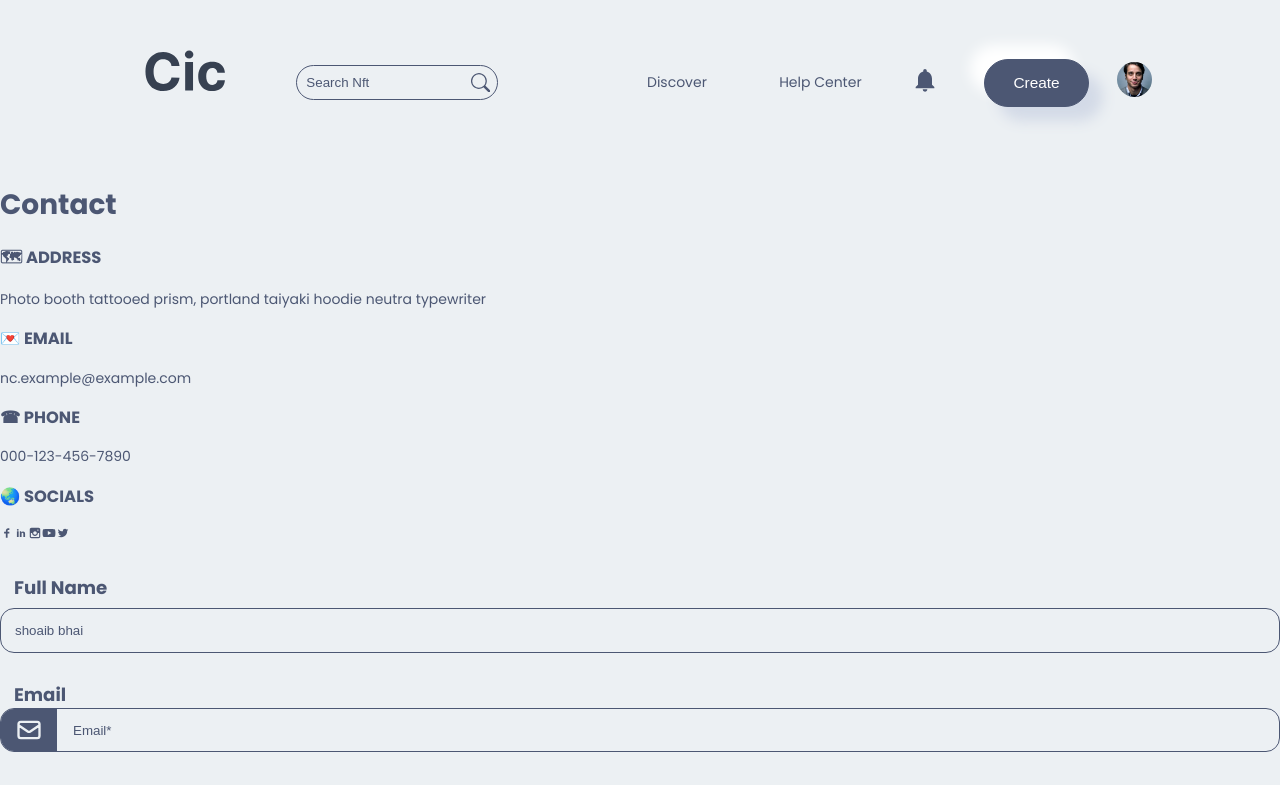
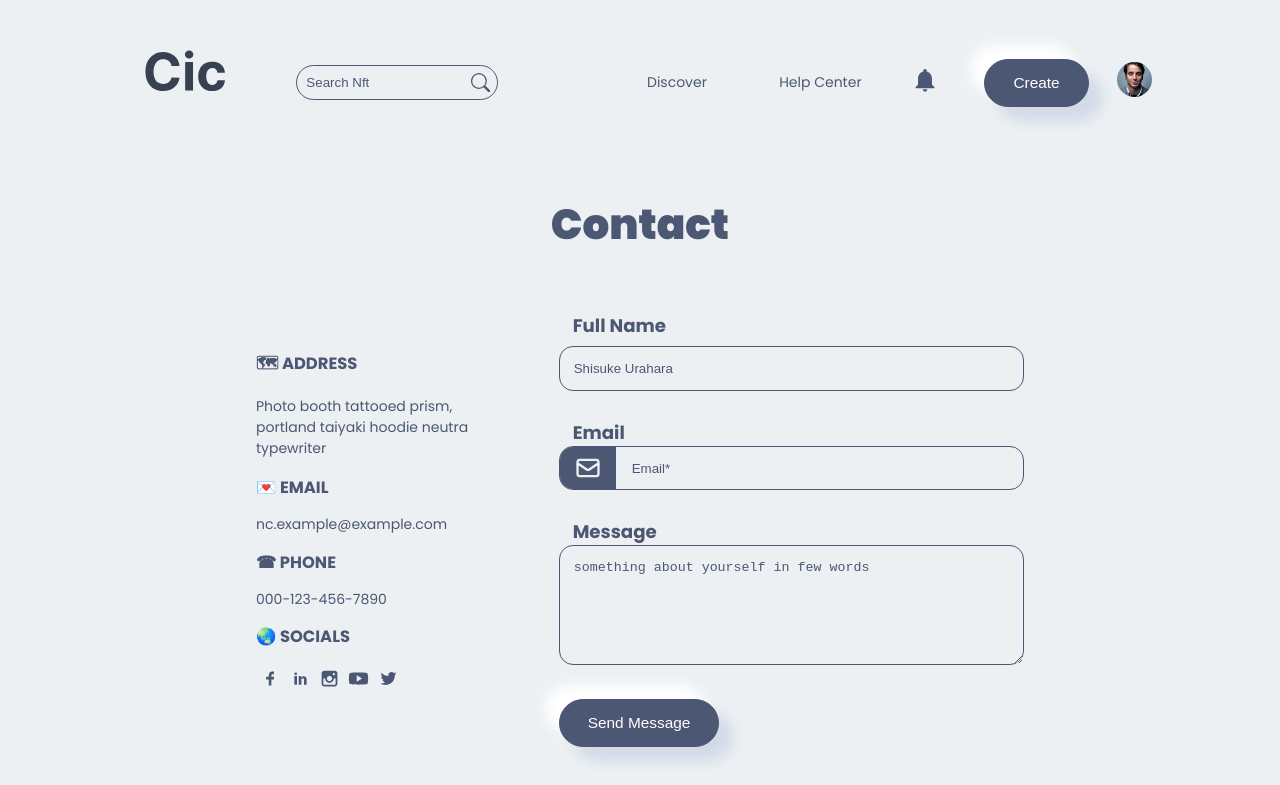
Before and after one commit to shisukeUrahara/web3-nft-marketplace, a Next.js app in the folder client/: page /contactUs in a window 1280 px wide. Shown: the top 785 px of the page. Built offline with nearby package versions, Linux system fonts and the light colour scheme.

Commit message:
styled contractUs page

```diff
--- a/client/src/pages/contactUs.js
+++ b/client/src/pages/contactUs.js
@@ -64,7 +64,7 @@
                 <label htmlFor="name">Full Name</label>
                 <input
                   type="text"
-                  placeholder="shoaib bhai"
+                  placeholder="Shisuke Urahara"
                   className={formStyle.Form_box_input_userName}
                 />
               </div>
--- a/client/src/styles/contactUs.module.css
+++ b/client/src/styles/contactUs.module.css
@@ -0,0 +1,53 @@
+
+
+.contactUs{
+    width: 100%;
+}
+
+.contactUs_box{
+    width: 60%;
+    margin:  0 auto;
+}
+
+.contactUs_box h1{
+    text-align: center;
+    font-size: 3rem;
+    font-weight: 900;
+}
+
+.contactUs_box_box{
+    display: grid;
+    grid-template-columns: 1fr 2fr;
+    gap: 5rem;
+    align-items: center;
+    align-self: flex-start;
+    margin-bottom: 10rem;
+}
+
+.contactUs_box_box_left_item p{
+    line-height: 1.2;
+    width: 80%;
+    font-size: 1rem;
+}
+
+.contactUs_box_box_left_item a{
+    font-size: 1.5rem;
+    border-radius: 50%;
+    padding: .3rem;
+}
+
+.button{
+    margin-top: 2rem;
+}
+
+
+@media screen and (max-width:35em) {
+    .contactUs_box{
+        width: 90%;
+    }
+
+    .contactUs_box_box{
+        grid-template-columns: 1fr;
+        gap: 1rem;
+    }
+}
```
